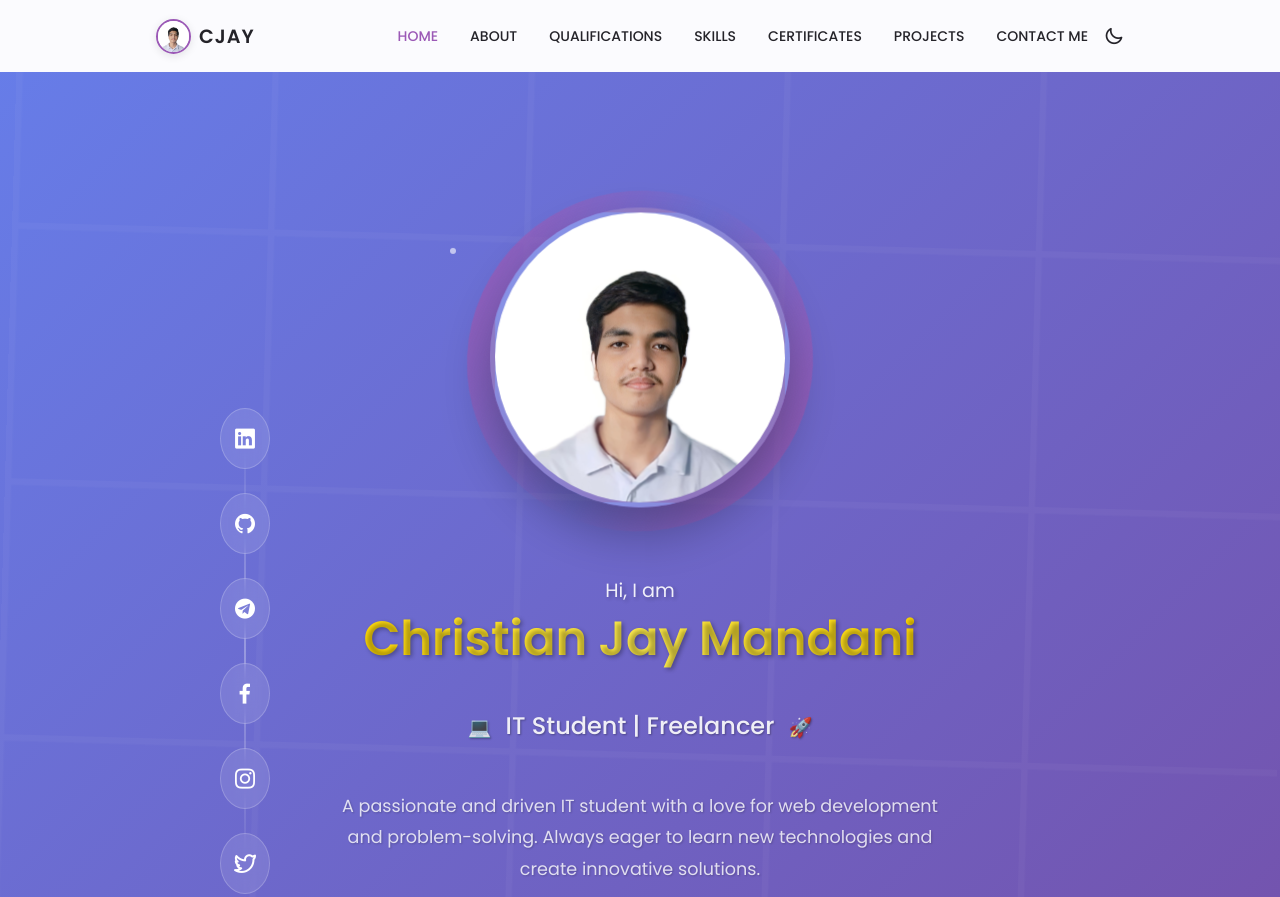
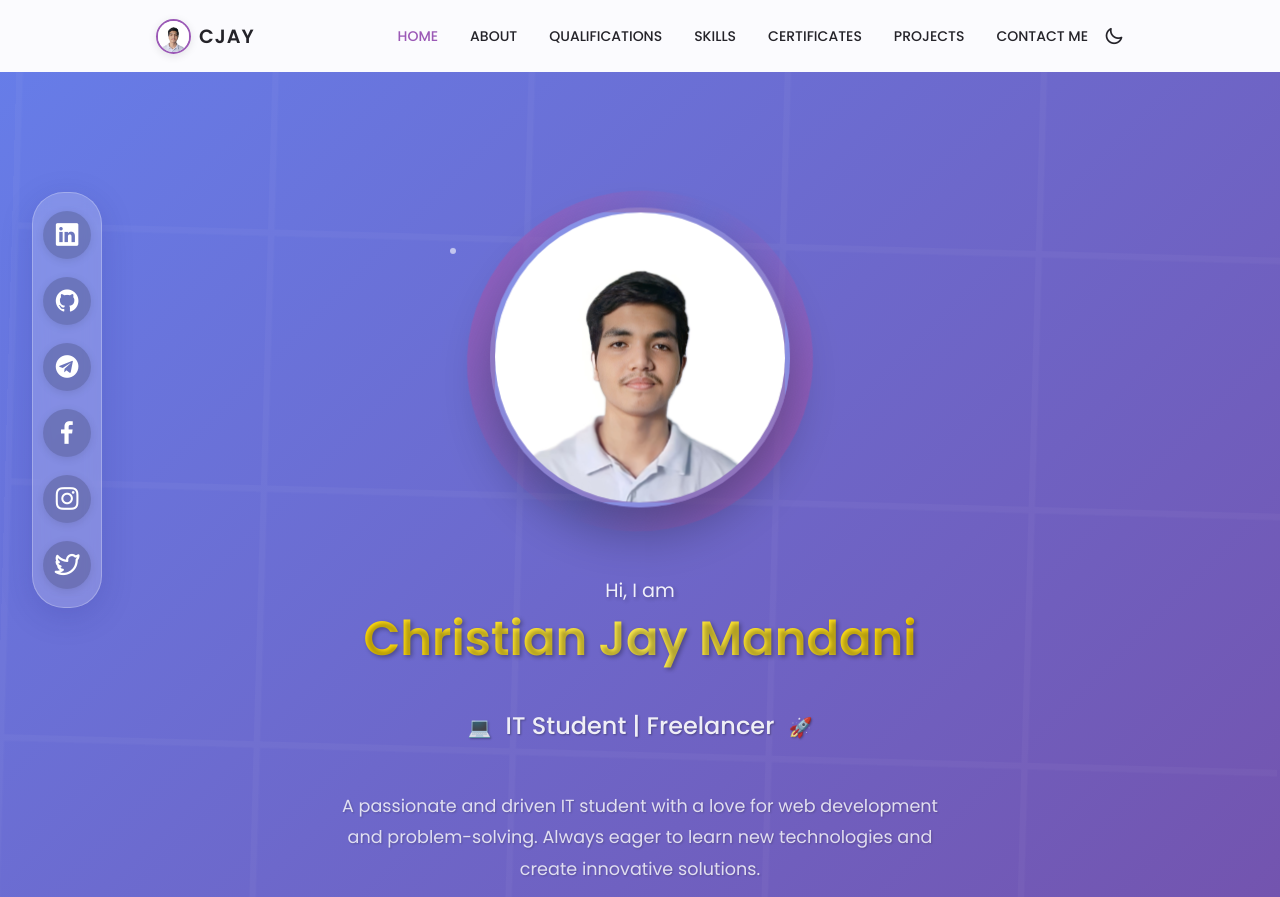
Before and after one commit to cjaayy/My-Portfolio, a plain HTML site: page index.html in a window 1280 px wide. Shown: the top 897 px of the page. Drawn offline with nearby package versions, Linux system fonts and the light colour scheme; a web font is replaced by a local one.

Commit message:
Enhance social media bar with new styles and animations

```diff
--- a/index.html
+++ b/index.html
@@ -2045,56 +2045,98 @@
       <section class="home section" id="home">
         <div class="home__container container grid">
           <div class="home__content grid">
-            <div class="home__social">
-              <a
-                href="https://www.linkedin.com/in/cjaym/"
-                target="_blank"
-                class="home__social-icon"
-                title="LinkedIn"
-              >
+            <!-- Enhanced Social Bar -->
+            <div class="home__social-bar">
+              <a href="https://www.linkedin.com/in/cjaym/" target="_blank" class="home__social-bar-icon linkedin" title="LinkedIn">
                 <i class="uil uil-linkedin"></i>
               </a>
-              <a
-                href="https://github.com/cjaayy"
-                target="_blank"
-                class="home__social-icon"
-                title="GitHub"
-              >
+              <a href="https://github.com/cjaayy" target="_blank" class="home__social-bar-icon github" title="GitHub">
                 <i class="uil uil-github"></i>
               </a>
-              <a
-                href="https://t.me/sejay3"
-                target="_blank"
-                class="home__social-icon"
-                title="Telegram"
-              >
+              <a href="https://t.me/sejay3" target="_blank" class="home__social-bar-icon telegram" title="Telegram">
                 <i class="uil uil-telegram"></i>
               </a>
-              <a
-                href="https://web.facebook.com/christianjay.mandani.3?_rdc=1&_rdr"
-                target="_blank"
-                class="home__social-icon"
-                title="Facebook"
-              >
+              <a href="https://web.facebook.com/christianjay.mandani.3?_rdc=1&_rdr" target="_blank" class="home__social-bar-icon facebook" title="Facebook">
                 <i class="uil uil-facebook-f"></i>
               </a>
-              <a
-                href="https://www.instagram.com/cjaaayy__"
-                target="_blank"
-                class="home__social-icon"
-                title="Instagram"
-              >
+              <a href="https://www.instagram.com/cjaaayy__" target="_blank" class="home__social-bar-icon instagram" title="Instagram">
                 <i class="uil uil-instagram"></i>
               </a>
-              <a
-                href="https://twitter.com/cjaym__"
-                target="_blank"
-                class="home__social-icon"
-                title="Twitter"
-              >
+              <a href="https://twitter.com/cjaym__" target="_blank" class="home__social-bar-icon twitter" title="Twitter">
                 <i class="uil uil-twitter-alt"></i>
               </a>
             </div>
+    <style>
+      /* Enhanced Social Bar Styles */
+      .home__social-bar {
+        position: fixed;
+        top: 50%;
+        left: 32px;
+        transform: translateY(-50%) translateX(-80px);
+        display: flex;
+        flex-direction: column;
+        gap: 18px;
+        z-index: 1000;
+        background: rgba(255,255,255,0.18);
+        box-shadow: 0 8px 32px 0 rgba(31, 38, 135, 0.18);
+        backdrop-filter: blur(8px);
+        border-radius: 32px;
+        padding: 18px 10px;
+        border: 1.5px solid rgba(255,255,255,0.25);
+        animation: slideInSocialBar 1.1s cubic-bezier(.77,0,.18,1) 0.2s forwards;
+        opacity: 0;
+      }
+      @keyframes slideInSocialBar {
+        to {
+          transform: translateY(-50%) translateX(0);
+          opacity: 1;
+        }
+      }
+      .home__social-bar-icon {
+        display: flex;
+        align-items: center;
+        justify-content: center;
+        width: 48px;
+        height: 48px;
+        font-size: 1.7rem;
+        color: #fff;
+        background: rgba(0,0,0,0.18);
+        border-radius: 50%;
+        box-shadow: 0 2px 8px rgba(0,0,0,0.10);
+        transition: all 0.25s cubic-bezier(.77,0,.18,1), box-shadow 0.18s;
+        margin: 0 auto;
+        position: relative;
+        overflow: hidden;
+      }
+      .home__social-bar-icon:hover {
+        transform: scale(1.18) translateX(8px) rotate(-8deg);
+        box-shadow: 0 4px 24px 0 rgba(0,0,0,0.18), 0 0 0 4px var(--first-color, #e91f64);
+        color: var(--first-color, #e91f64);
+        background: rgba(255,255,255,0.32);
+      }
+      .home__social-bar-icon.linkedin:hover { color: #0A66C2; box-shadow: 0 0 0 4px #0A66C2; }
+      .home__social-bar-icon.github:hover { color: #333; box-shadow: 0 0 0 4px #333; }
+      .home__social-bar-icon.telegram:hover { color: #229ED9; box-shadow: 0 0 0 4px #229ED9; }
+      .home__social-bar-icon.facebook:hover { color: #1877F3; box-shadow: 0 0 0 4px #1877F3; }
+      .home__social-bar-icon.instagram:hover { color: #E1306C; box-shadow: 0 0 0 4px #E1306C; }
+      .home__social-bar-icon.twitter:hover { color: #1DA1F2; box-shadow: 0 0 0 4px #1DA1F2; }
+      @media (max-width: 900px) {
+        .home__social-bar {
+          left: 8px;
+          padding: 10px 4px;
+        }
+        .home__social-bar-icon {
+          width: 38px;
+          height: 38px;
+          font-size: 1.2rem;
+        }
+      }
+      @media (max-width: 600px) {
+        .home__social-bar {
+          display: none;
+        }
+      }
+    </style>
 
             <div class="home__data">
               <div class="home__img">
```
